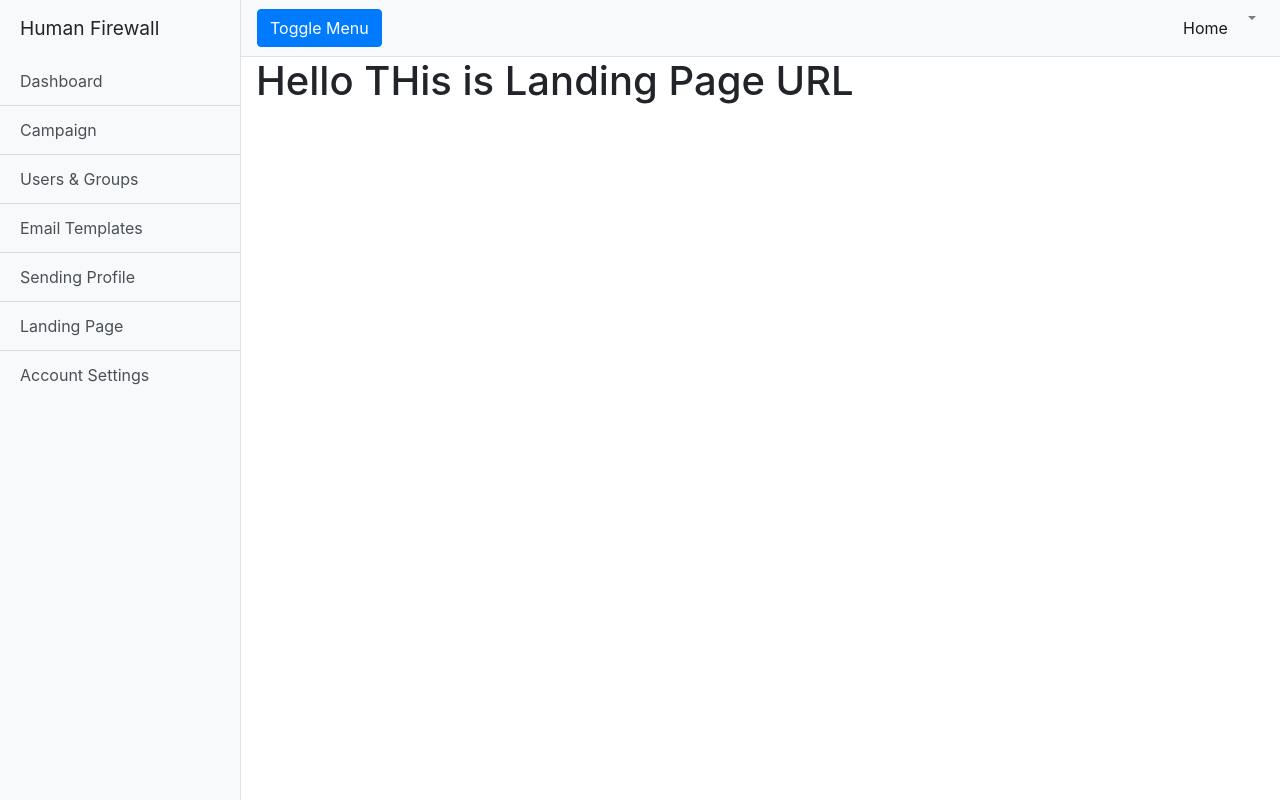
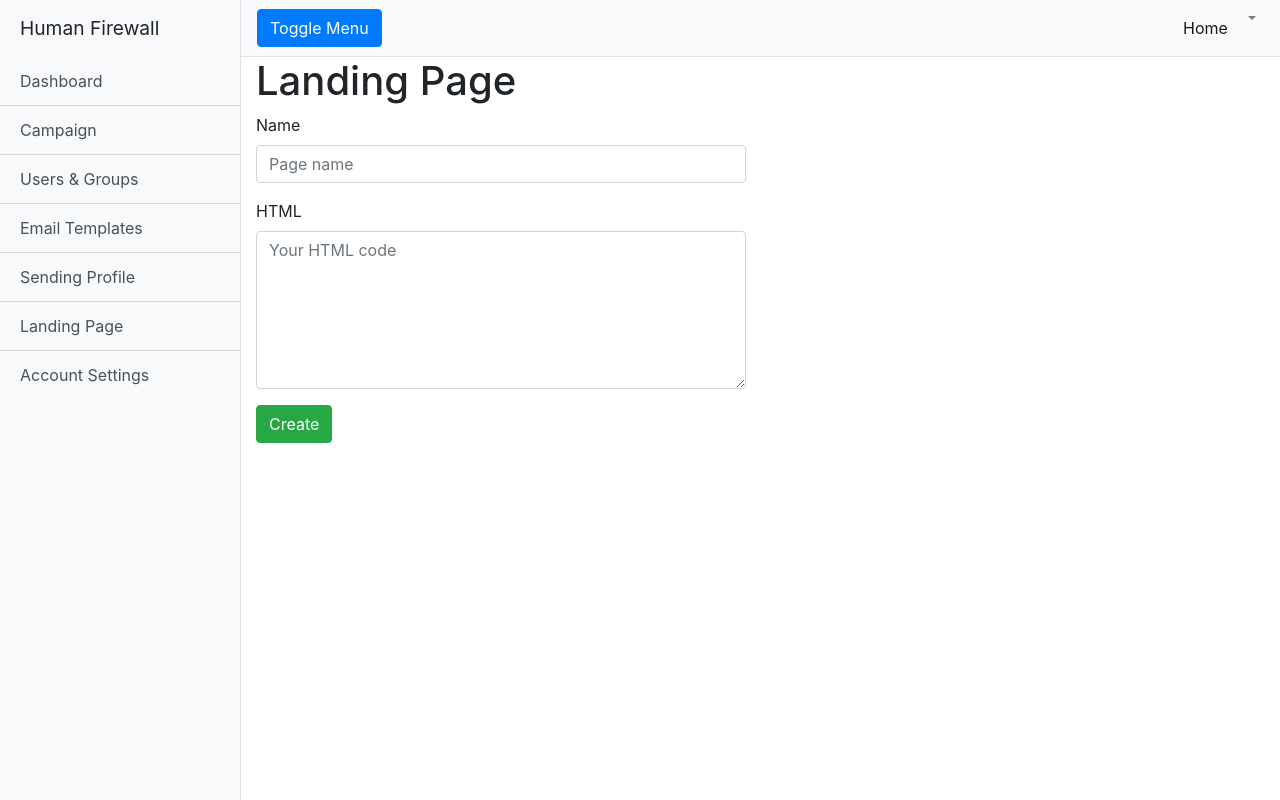
Before and after one commit to nk-niit/HumanFirewall, a Django app: page /landingpage in a window 1280 px wide. Run offline with Django 3.2, Linux system fonts and the light colour scheme; some libraries are stand-ins or nearby versions.

Commit message:
UI changes and changes made to views.py

```diff
--- a/App/views.py
+++ b/App/views.py
@@ -5,6 +5,7 @@ from django.contrib.auth import logout
 from django.shortcuts import redirect
 from django.contrib import messages
 import datetime
+from App.models import LandingPage
 
 # Create your views here.
 def dashboard(request):
@@ -42,7 +43,12 @@ def sendingprofile(request):
     return render(request,"sendingprofile.html")
 
 def landingpage(request):
-    return render(request,"landingpage.html")
+    if request.method == 'POST':
+        name = request.POST['name']
+        html = request.POST['html']
+        return HttpResponse("Done")
+    else:
+        return render(request,"landingpage.html")
 
 def accountsettings(request):
     return render(request,"accountsettings.html")
--- a/templates/emailtemp.html
+++ b/templates/emailtemp.html
@@ -14,8 +14,7 @@
                 </div>
                 <div class="form-group">
                     <label for="emailtext">Email Text</label>
-                    <textarea class="form-control" id="emailtext" name="emailtext" placeholder="Email Text" rows="4">
-                    </textarea>
+                    <textarea class="form-control" id="emailtext" name="emailtext" placeholder="Email Text" rows="6"></textarea>
                 </div>
                 <button type="submit" class="btn btn-success">Submit</button>
             </form>
--- a/templates/landingpage.html
+++ b/templates/landingpage.html
@@ -1,4 +1,21 @@
 {% extends 'base.html' %}
 {% block content %}
-    <h1>Hello THis is Landing Page URL</h1>
+    <h1>Landing Page</h1>
+
+    <div class="row">
+        <div class="col-6 form-input">
+            <form id="form" method="POST" action="#">
+                {% csrf_token %}
+                <div class="form-group">
+                    <label for="name">Name</label>
+                    <input class="form-control" type="text" id="name" name="name" placeholder="Page name">
+                </div>
+                <div class="form-group">
+                    <label for="html">HTML</label>
+                    <textarea class="form-control" id="html" name="html" placeholder="Your HTML code" rows="6"></textarea>
+                </div>
+                <button class="btn btn-success" type="submit" id="create_page">Create</button>
+            </form>
+        </div>
+    </div>
 {% endblock %}
```
Also changed, not shown: templates/sendingprofile.html (+8 -12 lines), db.sqlite3.
